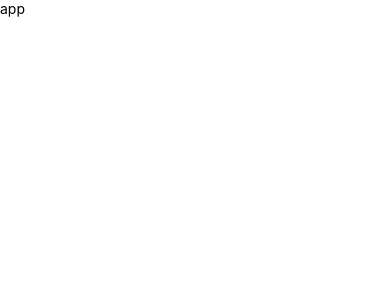
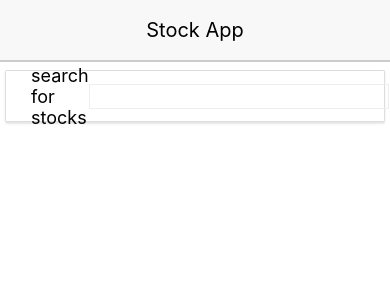
Before and after one commit to anigopale/stock-viewer-app, a React Native app: screen / in a window 390 px wide. Shown: the top 300 px of the page. Built offline with nearby package versions, Linux system fonts and the light colour scheme.

Commit message:
create Search component

```diff
--- a/src/App.js
+++ b/src/App.js
@@ -1,11 +1,16 @@
 import React, { Component } from 'react';
 import { View, Text } from 'react-native';
+import { Header, Card } from './components/common';
+import Search from './components/Search';
 
 export default class App extends Component {
   render() {
     return (
       <View>
-        <Text>app</Text>
+        <Header headerText="Stock App" />
+        <Card>
+          <Search />
+        </Card>
       </View>
     )
   }
--- /dev/null
+++ b/src/components/Search.js
@@ -0,0 +1,20 @@
+import React, { Component } from 'react';
+import { Text, View } from 'react-native';
+import { Input, CardSection } from './common';
+
+export default class Search extends Component {
+  state = { term: '' };
+  render() {
+    return (
+      <View>
+        <CardSection>
+          <Input
+            label='search for stocks'
+            value={this.state.term}
+            onChangeText={(term) => {this.setState({ term })}}
+            />
+        </CardSection>
+      </View>
+    )
+  }
+}
--- a/src/components/common/header.js
+++ b/src/components/common/header.js
@@ -17,7 +17,7 @@ const styles = {
     justifyContent: 'center',
     alignItems: 'center',
     height: 60,
-    paddingTop: 15,
+    paddingTop: 0,
     shadowColor: '#000',
     shadowOffset: { width: 0, height: 2 },
     shadowOpacity: 0.2,
```
